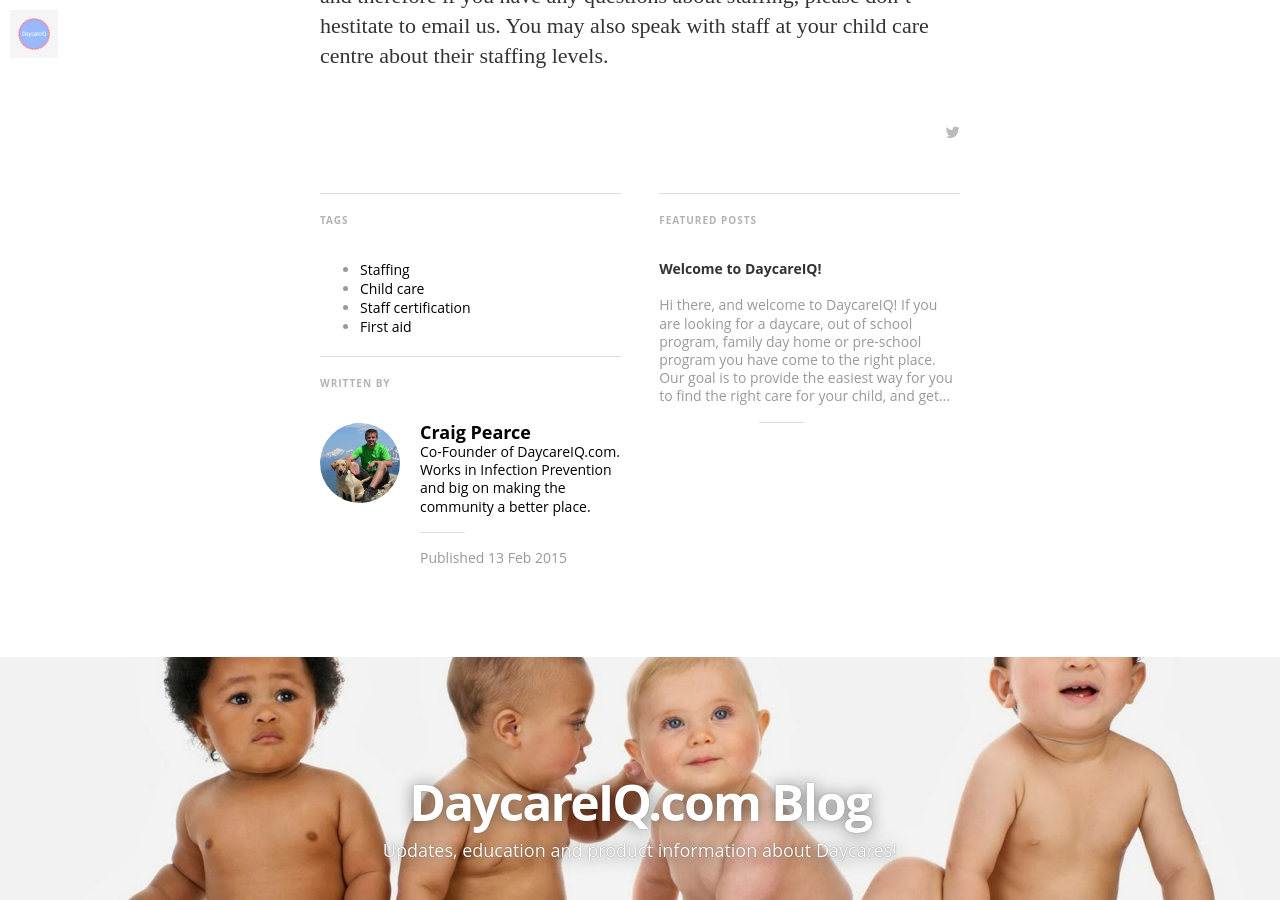
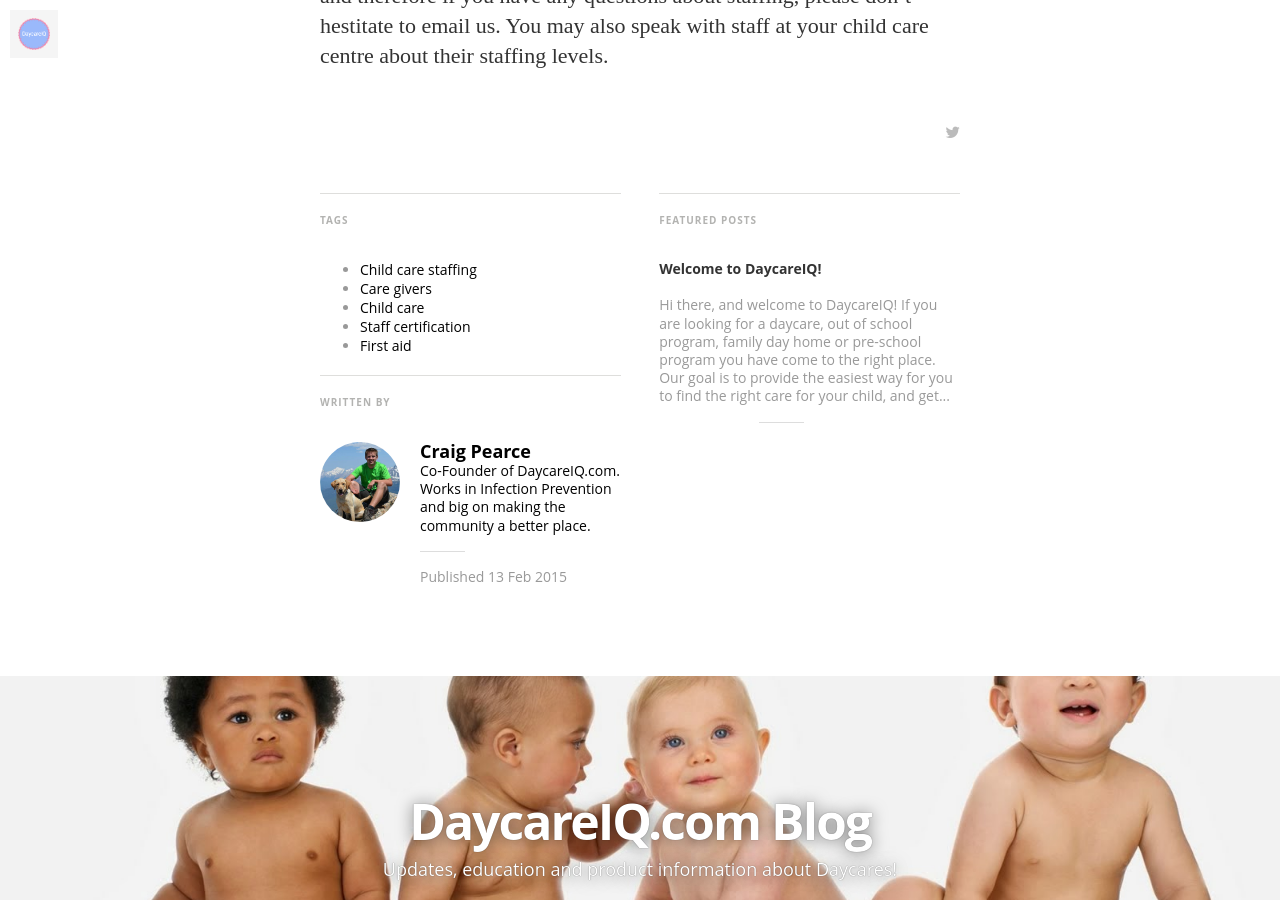
Before and after one commit to DaycareIQ/blog.daycareiq.com, a Jekyll site: the page built from _posts/2015-02-13-Staffing-Requirements.md, in a window 1280 px wide and 900 px high, scrolled down 3097 px. Built offline with Jekyll 4.4.1, drawn with Linux system fonts in a browser that asks for light colours; nearby versions of some CDN libraries; some web fonts are replaced; Markdown is read by kramdown in place of the engine named in the settings.

Commit message:
updated tags

```diff
--- a/_posts/2015-02-13-Staffing-Requirements.md
+++ b/_posts/2015-02-13-Staffing-Requirements.md
@@ -1,6 +1,7 @@
 ---
 tags:
-  - staffing
+  - child care staffing
+  - care givers
   - child care
   - staff certification
   - first aid
```
